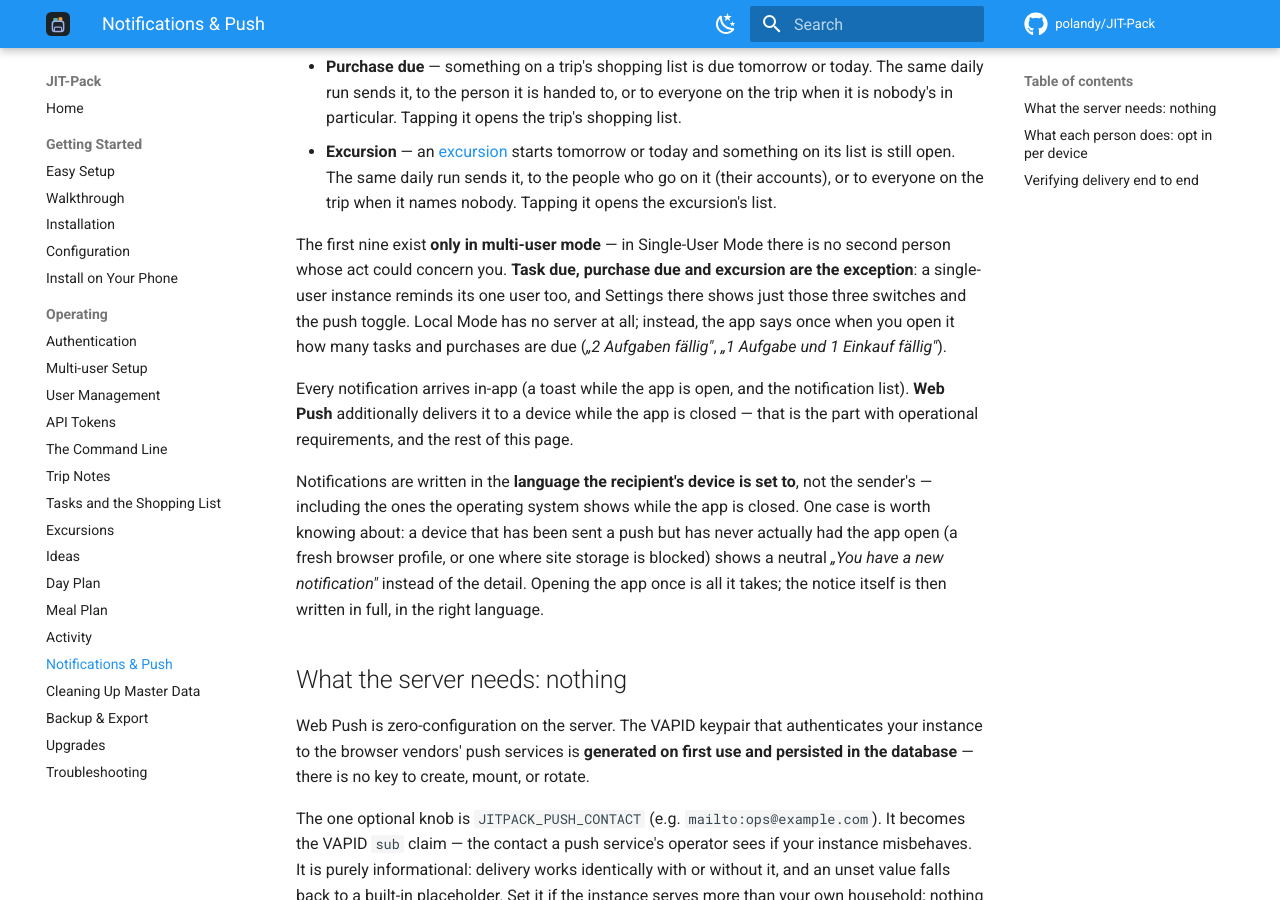
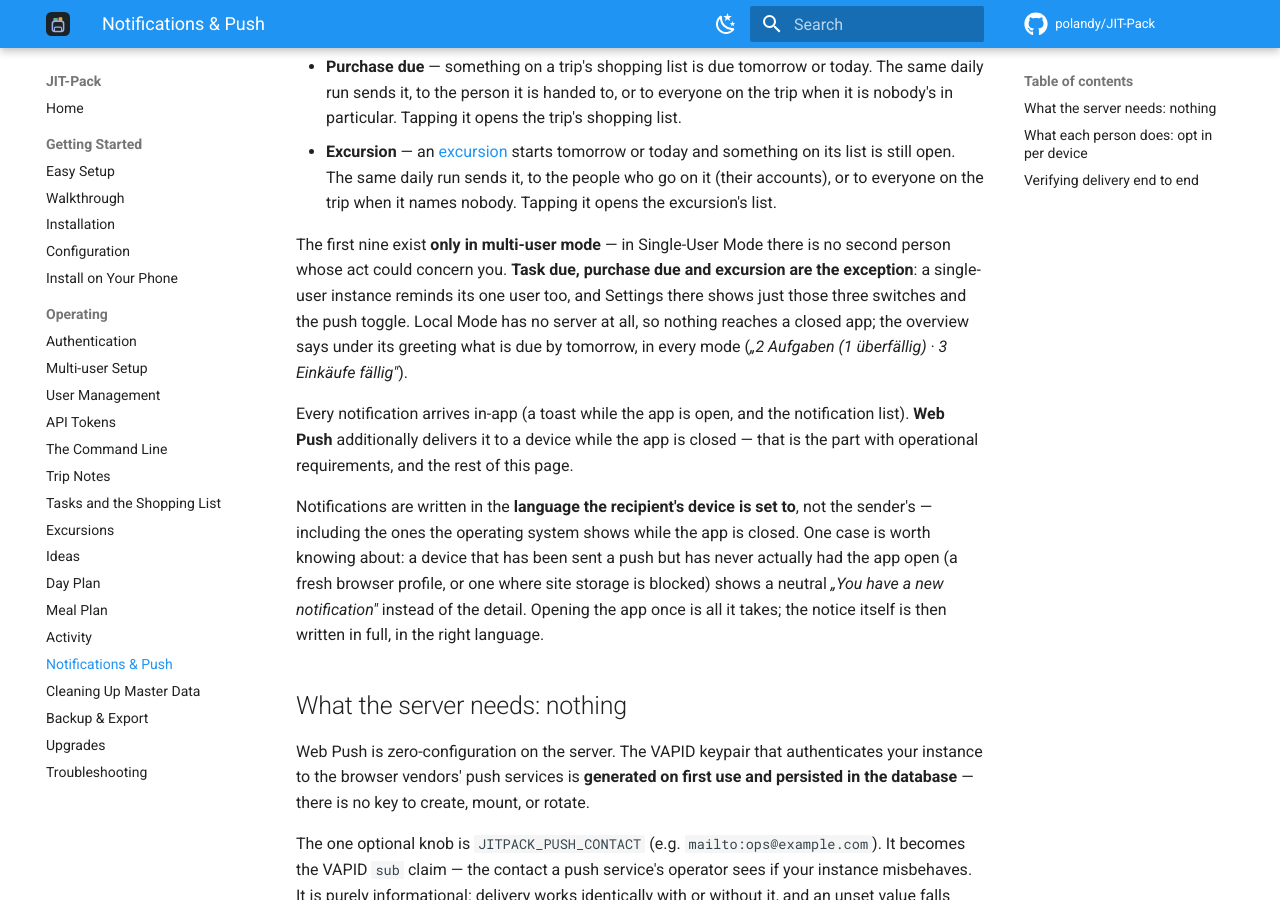
Before and after one commit to polandy/JIT-Pack, an MkDocs documentation site: the page built from docs/notifications.md, in a window 1280 px wide and 900 px high, scrolled down 938 px. Built offline with MkDocs 1.6.1 and Material for MkDocs 9.7.7, drawn with Linux system fonts in a browser that asks for light colours; comment, search, counter and statistics services are not loaded.

Commit message:
docs: the notifications and tasks pages say M1's due line, not the opening toast (UX-15)

```diff
--- a/docs/notifications.md
+++ b/docs/notifications.md
@@ -34,9 +34,9 @@ trigger a notification, and only these:
 
 The first nine exist **only in multi-user mode** — in Single-User Mode there is no second person whose act could
 concern you. **Task due, purchase due and excursion are the exception**: a single-user instance reminds its one user
-too, and Settings there shows just those three switches and the push toggle. Local Mode has no server at all; instead, the app
-says once when you open it how many tasks and purchases are due (*„2 Aufgaben fällig"*, *„1 Aufgabe und 1 Einkauf
-fällig"*).
+too, and Settings there shows just those three switches and the push toggle. Local Mode has no server at all, so nothing
+reaches a closed app; the overview says under its greeting what is due by tomorrow, in every mode (*„2 Aufgaben
+(1 überfällig) · 3 Einkäufe fällig"*).
 
 Every notification arrives in-app (a toast while the app is open, and the notification list). **Web Push** additionally delivers it to a device while the app is closed — that is the part with operational requirements, and the rest of this page.
 
```
Also changed, not shown: docs/tasks-and-shopping.md (+2 -2 lines).
